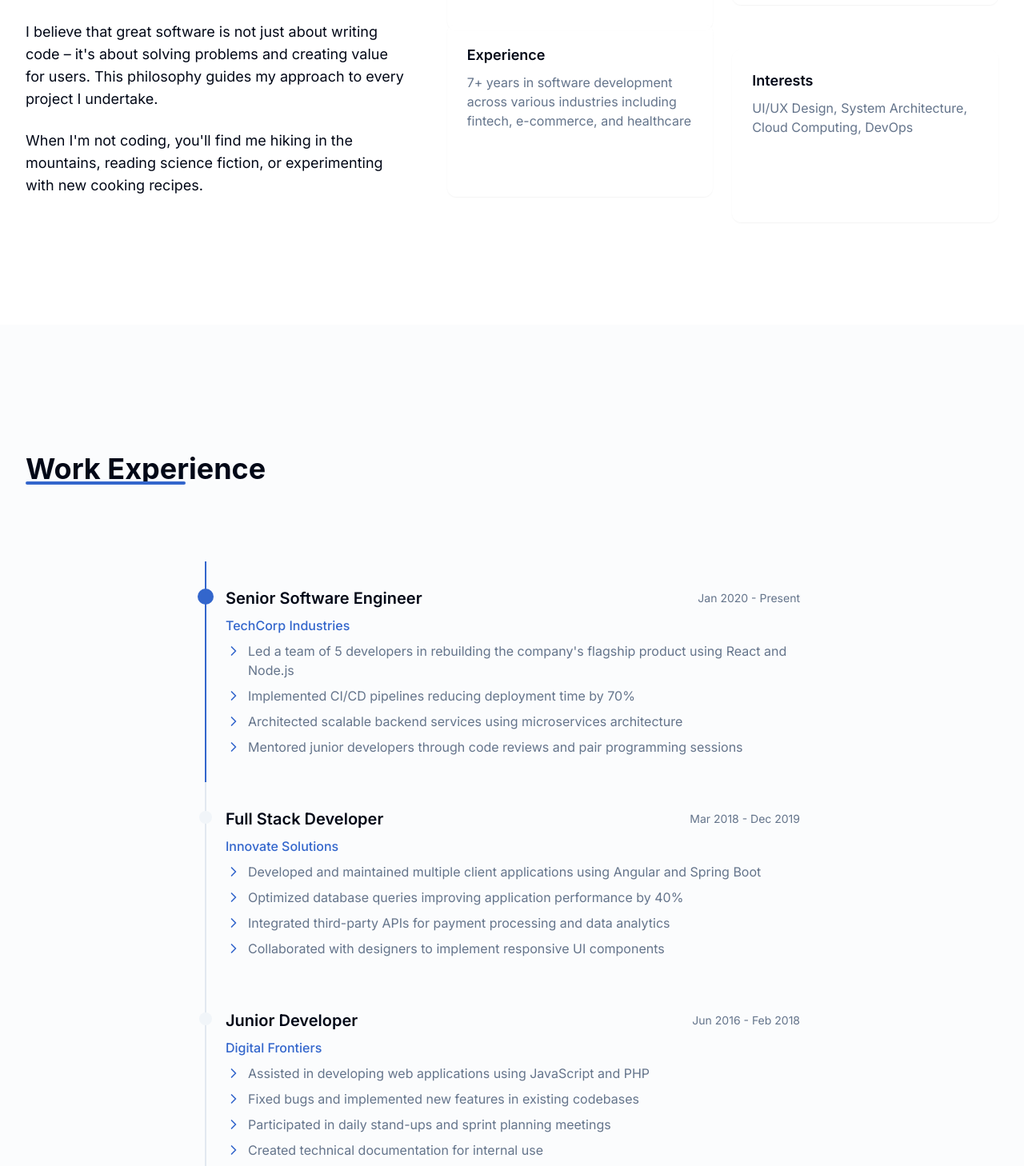
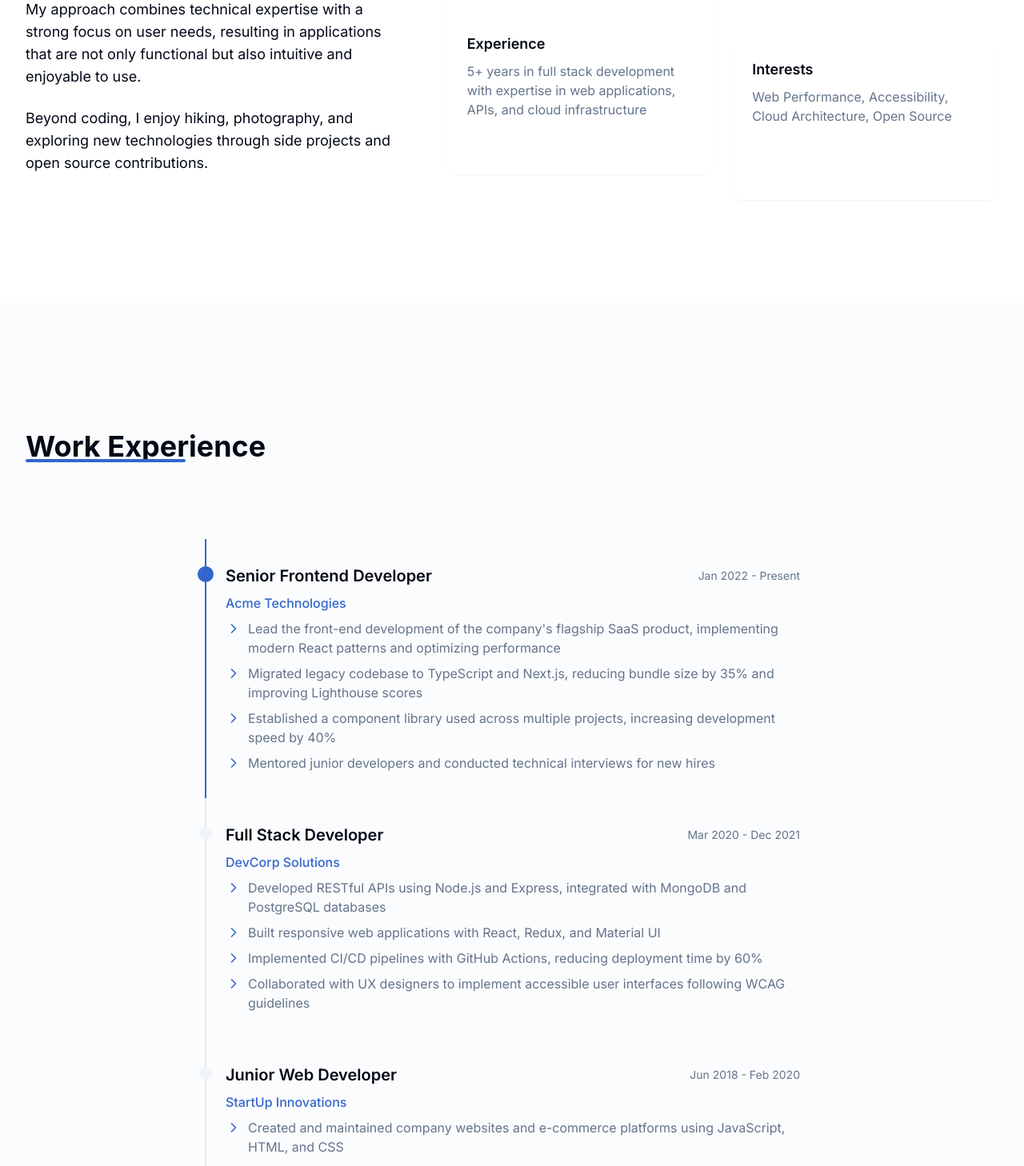
Before and after one commit to AmithGowda04/amithgowdaportfolio, a React (Vite) app: page / in a window 1280 px wide. Shown: the part 1170-2628 px from the top of the page at 80% size. Built offline with nearby package versions, Linux system fonts and the light colour scheme.

Commit message:
Update personal details
Update the personal details in the code.

```diff
--- a/src/components/About.tsx
+++ b/src/components/About.tsx
@@ -21,15 +21,15 @@ const About = () => {
 
             <div className="space-y-6 animate-fade-up" style={{ animationDelay: "0.2s" }}>
               <p className="text-lg">
-                I'm a passionate Software Engineer with 7+ years of experience in building exceptional digital experiences. My expertise spans frontend and backend development, with a strong focus on creating intuitive and performant applications.
+                I'm a passionate Full Stack Developer with 5 years of experience building web applications. I specialize in React, Node.js, and modern JavaScript frameworks to deliver responsive and scalable solutions.
               </p>
 
               <p className="text-lg">
-                I believe that great software is not just about writing code – it's about solving problems and creating value for users. This philosophy guides my approach to every project I undertake.
+                My approach combines technical expertise with a strong focus on user needs, resulting in applications that are not only functional but also intuitive and enjoyable to use.
               </p>
 
               <p className="text-lg">
-                When I'm not coding, you'll find me hiking in the mountains, reading science fiction, or experimenting with new cooking recipes.
+                Beyond coding, I enjoy hiking, photography, and exploring new technologies through side projects and open source contributions.
               </p>
             </div>
           </div>
@@ -37,7 +37,7 @@ const About = () => {
           <div className="lg:col-span-7 grid grid-cols-1 md:grid-cols-2 gap-6 animate-fade-up" style={{ animationDelay: "0.3s" }}>
             <AboutCard
               title="Education"
-              content="Bachelor of Science in Computer Science from University of Technology (2015-2019)"
+              content="Bachelor of Science in Computer Science from Stanford University (2015-2019)"
               className="md:translate-y-8"
             />
 
@@ -48,12 +48,12 @@ const About = () => {
 
             <AboutCard
               title="Experience"
-              content="7+ years in software development across various industries including fintech, e-commerce, and healthcare"
+              content="5+ years in full stack development with expertise in web applications, APIs, and cloud infrastructure"
             />
 
             <AboutCard
               title="Interests"
-              content="UI/UX Design, System Architecture, Cloud Computing, DevOps"
+              content="Web Performance, Accessibility, Cloud Architecture, Open Source"
               className="md:translate-y-8"
             />
           </div>
--- a/src/components/Contact.tsx
+++ b/src/components/Contact.tsx
@@ -81,15 +81,15 @@ const Contact = () => {
           <ContactCard
             icon={Mail}
             title="Email"
-            content="hello@example.com"
-            link="mailto:hello@example.com"
+            content="john.doe@example.com"
+            link="mailto:john.doe@example.com"
           />
 
           <ContactCard
             icon={Phone}
             title="Phone"
-            content="+1 (555) 123-4567"
-            link="tel:+15551234567"
+            content="+1 (123) 456-7890"
+            link="tel:+11234567890"
           />
 
           <ContactCard
--- a/src/components/Experience.tsx
+++ b/src/components/Experience.tsx
@@ -13,37 +13,37 @@ interface ExperienceItem {
 
 const experiences: ExperienceItem[] = [
   {
-    company: "TechCorp Industries",
-    position: "Senior Software Engineer",
-    period: "Jan 2020 - Present",
+    company: "Acme Technologies",
+    position: "Senior Frontend Developer",
+    period: "Jan 2022 - Present",
     description: [
-      "Led a team of 5 developers in rebuilding the company's flagship product using React and Node.js",
-      "Implemented CI/CD pipelines reducing deployment time by 70%",
-      "Architected scalable backend services using microservices architecture",
-      "Mentored junior developers through code reviews and pair programming sessions"
+      "Lead the front-end development of the company's flagship SaaS product, implementing modern React patterns and optimizing performance",
+      "Migrated legacy codebase to TypeScript and Next.js, reducing bundle size by 35% and improving Lighthouse scores",
+      "Established a component library used across multiple projects, increasing development speed by 40%",
+      "Mentored junior developers and conducted technical interviews for new hires"
     ],
     current: true
   },
   {
-    company: "Innovate Solutions",
+    company: "DevCorp Solutions",
     position: "Full Stack Developer",
-    period: "Mar 2018 - Dec 2019",
+    period: "Mar 2020 - Dec 2021",
     description: [
-      "Developed and maintained multiple client applications using Angular and Spring Boot",
-      "Optimized database queries improving application performance by 40%",
-      "Integrated third-party APIs for payment processing and data analytics",
-      "Collaborated with designers to implement responsive UI components"
+      "Developed RESTful APIs using Node.js and Express, integrated with MongoDB and PostgreSQL databases",
+      "Built responsive web applications with React, Redux, and Material UI",
+      "Implemented CI/CD pipelines with GitHub Actions, reducing deployment time by 60%",
+      "Collaborated with UX designers to implement accessible user interfaces following WCAG guidelines"
     ]
   },
   {
-    company: "Digital Frontiers",
-    position: "Junior Developer",
-    period: "Jun 2016 - Feb 2018",
+    company: "StartUp Innovations",
+    position: "Junior Web Developer",
+    period: "Jun 2018 - Feb 2020",
     description: [
-      "Assisted in developing web applications using JavaScript and PHP",
-      "Fixed bugs and implemented new features in existing codebases",
-      "Participated in daily stand-ups and sprint planning meetings",
-      "Created technical documentation for internal use"
+      "Created and maintained company websites and e-commerce platforms using JavaScript, HTML, and CSS",
+      "Implemented analytics tracking to measure user engagement and conversion rates",
+      "Collaborated with marketing team to optimize landing pages for better conversion",
+      "Participated in agile development process, including daily standups and sprint planning"
     ]
   }
 ];
--- a/src/components/Hero.tsx
+++ b/src/components/Hero.tsx
@@ -19,16 +19,15 @@ const Hero = () => {
       <div className="container mx-auto px-4 text-center max-w-4xl">
         <div className="space-y-6 animate-fade-up" style={{ animationDelay: "0.2s" }}>
           <h1 className="text-4xl md:text-6xl lg:text-7xl font-display font-bold text-balance leading-tight">
-            Hello, I'm <span className="text-primary">Your Name</span>
+            Hello, I'm <span className="text-primary">John Doe</span>
           </h1>
 
           <h2 className="text-xl md:text-2xl font-light text-muted-foreground">
-            Senior Software Engineer
+            Full Stack Developer
           </h2>
 
           <p className="text-lg md:text-xl max-w-3xl mx-auto text-balance">
-            I create elegant, user-centered digital experiences with a focus on
-            performance and accessibility.
+            I build modern web applications with a focus on user experience, performance, and clean code.
           </p>
 
           <div className="pt-8 flex justify-center space-x-4">
--- a/src/components/Projects.tsx
+++ b/src/components/Projects.tsx
@@ -15,38 +15,38 @@ interface Project {
 
 const projects: Project[] = [
   {
-    title: "E-Commerce Platform",
-    description: "A full-featured e-commerce platform with product catalog, cart functionality, user authentication, and payment processing.",
-    technologies: ["React", "Node.js", "Express", "MongoDB", "Stripe API"],
-    image: "https://images.unsplash.com/photo-1486312338219-ce68d2c6f44d",
-    liveUrl: "#",
-    githubUrl: "#",
+    title: "Personal Finance Dashboard",
+    description: "A comprehensive financial tracking application with budget planning, expense categorization, and visual reports for better money management.",
+    technologies: ["React", "TypeScript", "Chart.js", "Express", "MongoDB"],
+    image: "https://images.unsplash.com/photo-1460925895917-afdab827c52f",
+    liveUrl: "https://finance-dashboard.example.com",
+    githubUrl: "https://github.com/johndoe/finance-dashboard",
     featured: true
   },
   {
-    title: "Task Management App",
-    description: "A collaborative task management application with real-time updates, task assignments, and progress tracking.",
-    technologies: ["React", "Firebase", "Tailwind CSS", "Redux"],
-    image: "https://images.unsplash.com/photo-1488590528505-98d2b5aba04b",
-    liveUrl: "#",
-    githubUrl: "#"
+    title: "Recipe Finder App",
+    description: "A mobile-responsive application that helps users find recipes based on ingredients they have at home, with filtering by dietary restrictions.",
+    technologies: ["React", "Redux", "Firebase", "Tailwind CSS"],
+    image: "https://images.unsplash.com/photo-1466637574441-749b8f19452f",
+    liveUrl: "https://recipe-finder.example.com",
+    githubUrl: "https://github.com/johndoe/recipe-finder"
   },
   {
-    title: "Healthcare Portal",
-    description: "A patient management system for healthcare providers with appointment scheduling and medical record tracking.",
-    technologies: ["Angular", "TypeScript", "Spring Boot", "PostgreSQL"],
-    image: "https://images.unsplash.com/photo-1518770660439-4636190af475",
-    liveUrl: "#",
-    githubUrl: "#",
+    title: "Real-time Chat Platform",
+    description: "A scalable chat application supporting private messaging, group chats, and file sharing with end-to-end encryption.",
+    technologies: ["Next.js", "Socket.io", "Node.js", "PostgreSQL"],
+    image: "https://images.unsplash.com/photo-1516321165247-4aa89a48be28",
+    liveUrl: "https://chat-app.example.com",
+    githubUrl: "https://github.com/johndoe/chat-platform",
     featured: true
   },
   {
-    title: "Financial Dashboard",
-    description: "An interactive dashboard for tracking investments and financial goals with data visualization.",
-    technologies: ["React", "D3.js", "Node.js", "Express"],
-    image: "https://images.unsplash.com/photo-1461749280684-dccba630e2f6",
-    liveUrl: "#",
-    githubUrl: "#"
+    title: "Weather Visualization Tool",
+    description: "An interactive dashboard showing global weather patterns with historical data comparison and forecasting features.",
+    technologies: ["React", "D3.js", "Weather API", "Express"],
+    image: "https://images.unsplash.com/photo-1530908295418-a12e326966ba",
+    liveUrl: "https://weather-viz.example.com",
+    githubUrl: "https://github.com/johndoe/weather-visualization"
   }
 ];
 
--- a/src/components/Skills.tsx
+++ b/src/components/Skills.tsx
@@ -20,10 +20,10 @@ const skillCategories: SkillCategory[] = [
       { name: "TypeScript", level: 4 },
       { name: "React", level: 5 },
       { name: "HTML/CSS", level: 5 },
-      { name: "Angular", level: 3 },
+      { name: "Vue.js", level: 3 },
       { name: "Next.js", level: 4 },
       { name: "Redux", level: 4 },
-      { name: "Tailwind CSS", level: 5 },
+      { name: "Tailwind CSS", level: 4 },
     ]
   },
   {
@@ -32,24 +32,24 @@ const skillCategories: SkillCategory[] = [
       { name: "Node.js", level: 4 },
       { name: "Express", level: 4 },
       { name: "Python", level: 3 },
-      { name: "Django", level: 3 },
+      { name: "FastAPI", level: 3 },
       { name: "PostgreSQL", level: 4 },
-      { name: "MongoDB", level: 4 },
+      { name: "MongoDB", level: 3 },
       { name: "GraphQL", level: 3 },
-      { name: "REST API", level: 5 },
+      { name: "REST API Design", level: 4 },
     ]
   },
   {
     name: "DevOps & Tools",
     skills: [
-      { name: "Git", level: 5 },
-      { name: "Docker", level: 4 },
+      { name: "Git", level: 4 },
+      { name: "Docker", level: 3 },
       { name: "AWS", level: 3 },
-      { name: "CI/CD", level: 4 },
+      { name: "CI/CD", level: 3 },
       { name: "Jest", level: 4 },
       { name: "Webpack", level: 3 },
-      { name: "Figma", level: 3 },
-      { name: "Jira", level: 4 },
+      { name: "Figma", level: 2 },
+      { name: "Agile/Scrum", level: 4 },
     ]
   }
 ];
```
Also changed, not shown: src/components/Footer.tsx (+6 -6 lines).
